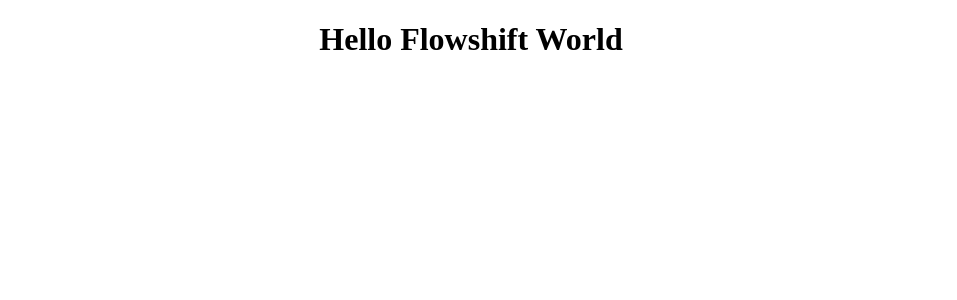
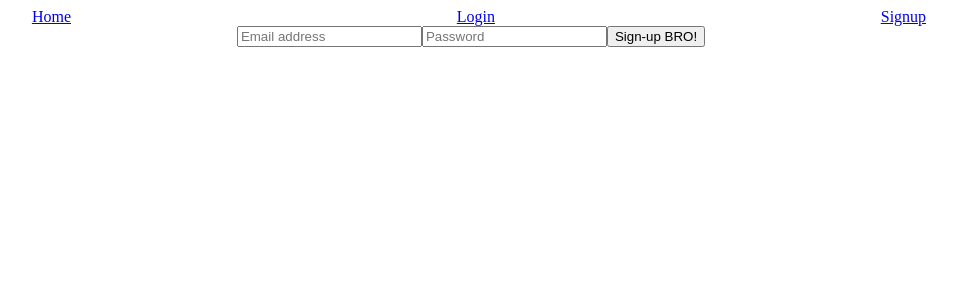
Before and after one commit to Mint0logy/Flowshift, a React (Create React App) app: page /Login in a window 1280 px wide. Shown: the top 300 px of the page, without its empty margins (169-1126 px from the left). Built offline with nearby package versions, Linux system fonts and the light colour scheme; no server answers.

Commit message:
Added new components for login, signup, landing and home pages. Created header component with Links to different pages. Start working on authentication system.

```diff
--- a/package.json
+++ b/package.json
@@ -10,6 +10,7 @@
     "prettier": "^2.8.4",
     "react": "^18.2.0",
     "react-dom": "^18.2.0",
+    "react-router-dom": "^6.9.0",
     "react-scripts": "5.0.1",
     "web-vitals": "^2.1.4"
   },
--- a/src/App.js
+++ b/src/App.js
@@ -1,9 +1,23 @@
+import { BrowserRouter, Routes, Route } from "react-router-dom";
 import "./App.css";
+import LandingPage from "./pages/LandingPage";
+import SignupPage from "./pages/SignupPage";
+import LoginPage from "./pages/LoginPage";
+import Header from "./components/Header";
+import HomePage from "./pages/HomePage";
 
 function App() {
   return (
     <div className="App">
-      <h1>Hello Flowshift World</h1>
+      <BrowserRouter>
+        <Header></Header>
+        <Routes>
+          <Route path="/" element={<LandingPage />} />
+          <Route path="/Login" element={<LoginPage />} />
+          <Route path="/Signup" element={<SignupPage />} />
+          <Route path="/Home" element={<HomePage />} />
+        </Routes>
+      </BrowserRouter>
     </div>
   );
 }
--- /dev/null
+++ b/src/components/Header.jsx
@@ -0,0 +1,21 @@
+import React from "react";
+import { Link } from "react-router-dom";
+
+const Header = () => {
+  const style = {
+    display: "flex",
+    width: "100vw",
+    alignItems: "center",
+    justifyContent: "space-around",
+  };
+
+  return (
+    <div style={style}>
+      <Link to="/">Home</Link>
+      <Link to="/Login">Login</Link>
+      <Link to="/Signup">Signup</Link>
+    </div>
+  );
+};
+
+export default Header;
--- a/src/firebase.js
+++ b/src/firebase.js
@@ -1,5 +1,5 @@
 import { initializeApp } from "firebase/app";
-import "firebase/auth";
+import { getAuth } from "firebase/auth";
 
 const firebaseConfig = {
   apiKey: process.env.REACT_APP_API_KEY,
@@ -11,4 +11,4 @@ const firebaseConfig = {
 };
 
 export const app = initializeApp(firebaseConfig);
-export const auth = app.auth();
+export const auth = getAuth(app);
--- /dev/null
+++ b/src/pages/HomePage.jsx
@@ -0,0 +1,7 @@
+import React from "react";
+
+const HomePage = () => {
+  return <div>HomePage</div>;
+};
+
+export default HomePage;
--- /dev/null
+++ b/src/pages/LandingPage.jsx
@@ -0,0 +1,7 @@
+import React from "react";
+
+const LandingPage = () => {
+  return <div>LandingPage</div>;
+};
+
+export default LandingPage;
--- /dev/null
+++ b/src/pages/LoginPage.jsx
@@ -0,0 +1,41 @@
+import React, { useState } from "react";
+import { signInWithEmailAndPassword } from "firebase/auth";
+import { auth } from "../firebase";
+import { useNavigate } from "react-router-dom";
+
+const LoginPage = () => {
+  const [email, setEmail] = useState("");
+  const [password, setPassword] = useState("");
+  const navigate = useNavigate();
+
+  const handleLoginButton = async () => {
+    try {
+      await signInWithEmailAndPassword(auth, email, password);
+      navigate("/Home");
+    } catch (error) {
+      console.log(error.message);
+    }
+  };
+
+  return (
+    <div>
+      <input
+        type="email"
+        value={email}
+        onChange={(event) => setEmail(event.target.value)}
+        required
+        placeholder="Email address"
+      />
+      <input
+        type="password"
+        value={password}
+        onChange={(event) => setPassword(event.target.value)}
+        required
+        placeholder="Password"
+      />
+      <button onClick={handleLoginButton}>Sign-up BRO!</button>
+    </div>
+  );
+};
+
+export default LoginPage;
--- /dev/null
+++ b/src/pages/SignupPage.jsx
@@ -0,0 +1,41 @@
+import React, { useState } from "react";
+import { useNavigate } from "react-router-dom";
+import { createUserWithEmailAndPassword } from "firebase/auth";
+import { auth } from "../firebase";
+
+const SignupPage = () => {
+  const [password, setPassword] = useState("");
+  const [email, setEmail] = useState("");
+  const navigate = useNavigate();
+
+  const handleSignUpButton = async () => {
+    try {
+      await createUserWithEmailAndPassword(auth, email, password);
+      navigate("/Login");
+    } catch (error) {
+      console.log(error.massage);
+    }
+  };
+
+  return (
+    <div>
+      <input
+        type="email"
+        value={email}
+        onChange={(event) => setEmail(event.target.value)}
+        required
+        placeholder="Email address"
+      />
+      <input
+        type="password"
+        value={password}
+        onChange={(event) => setPassword(event.target.value)}
+        required
+        placeholder="Password"
+      />
+      <button onClick={handleSignUpButton}>Sign-up BRO!</button>
+    </div>
+  );
+};
+
+export default SignupPage;
```
Also changed, not shown: 1 other file (tests, documents, lock files or other folders).
